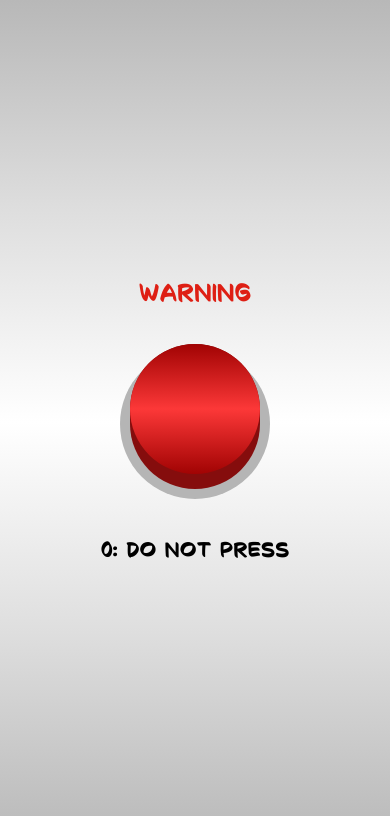
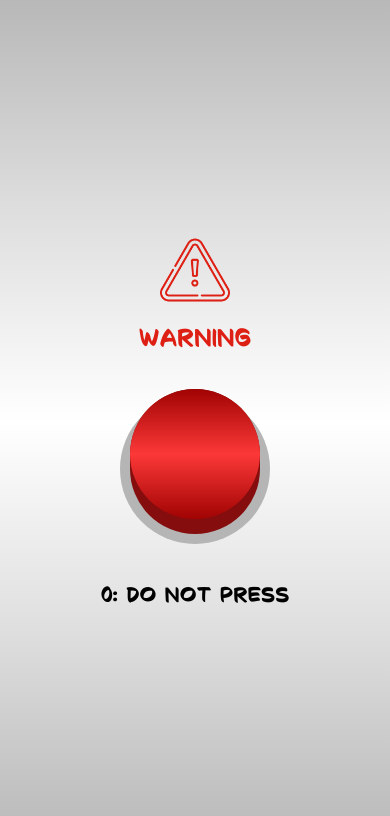
Before and after one commit to ishajain15/Do-Not-Press-The-Red-Button, a React Native app in the folder RedButton/: screen / in a window 390 px wide. Shown: the top 816 px of the page. Built offline with nearby package versions, Linux system fonts and the light colour scheme.

Commit message:
Added image to app

```diff
--- a/RedButton/App.js
+++ b/RedButton/App.js
@@ -7,6 +7,7 @@ import {
   Text,
   View,
   TouchableWithoutFeedback,
+  Image,
   Animated,
 } from "react-native";
 import { Audio } from "expo-av";
@@ -273,6 +274,10 @@ export default class App extends Component {
             colors={["#b8b8b8", "#dedede", "#ffffff", "#dedede", "#b8b8b8"]}
             style={styles.background}
           >
+            <Image
+              source={require("./assets/warning.png")}
+              style={styles.image}
+            />
             <Text style={styles.warning}>Warning</Text>
             {component}
             <Text style={styles.text}>
@@ -298,7 +303,13 @@ const styles = StyleSheet.create({
     justifyContent: "center",
   },
 
+  image: {
+    height: 70,
+    width: 70,
+  },
+
   warning: {
+    paddingTop: 20,
     paddingBottom: 40,
     fontFamily: "Decalk Bold",
     fontSize: 26,
```
